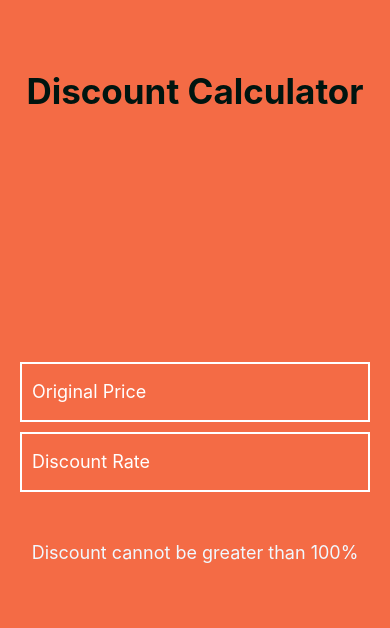
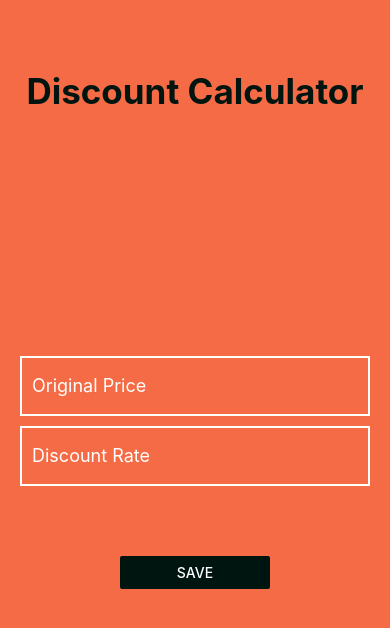
Before and after one commit to Wasiq-Qamar/Discount-Calculator, a React Native app: screen / in a window 390 px wide. Shown: the top 628 px of the page. Built offline with nearby package versions, Linux system fonts and the light colour scheme.

Commit message:
Save Option Created

```diff
--- a/App.js
+++ b/App.js
@@ -1,14 +1,15 @@
 import { StatusBar } from 'expo-status-bar';
 import React , {useState} from 'react';
-import { StyleSheet, Text, View, TextInput } from 'react-native';
+import { StyleSheet, Text, View, TextInput, Button } from 'react-native';
 
 export default function App() {
   const [price, onChangePrice] = useState("");
   const [discount, onChangeDiscount] = useState("");
+  const [memory, setMemory] = useState([]);
 
   let savedMoney ;
   let finalPrice ;
-  let error ;
+  let error = "" ;
 
   const calcDiscount = () => {
     const localPrice = eval(price);
@@ -19,9 +20,21 @@ export default function App() {
       savedMoney = "Money Saved:   Rs. "+savedMoney;
       finalPrice = "Final Price:        Rs. "+finalPrice;
     }
-    else{
+    else if (price!=="" && discount!==""){
       error = "Discount cannot be greater than 100%";
     }
+    else{}
+  }
+
+  const clearAndSave = () => {
+    setMemory([...memory, {
+      OriginalPrice: price,
+      DiscountRate: discount,
+      FinalPrice: finalPrice
+    }]);
+    savedMoney=finalPrice=error="";
+    onChangeDiscount("");
+    onChangePrice("");
   }
 
   return (
@@ -48,6 +61,9 @@ export default function App() {
           <Text style={styles.text}>{error}</Text>
           <Text style={styles.text}>{savedMoney}</Text>
           <Text style={styles.text}>{finalPrice}</Text>
+        </View>
+        <View style={styles.reset}>
+          <Button title="Save" onPress={clearAndSave} color='#001510' />
         </View>
       </View>
     </View>
@@ -94,5 +110,9 @@ const styles = StyleSheet.create({
   },
   results: {
     marginTop: 30
+  },
+  reset: {
+    width: 150,
+    marginLeft: 100,
   }
 });
```
